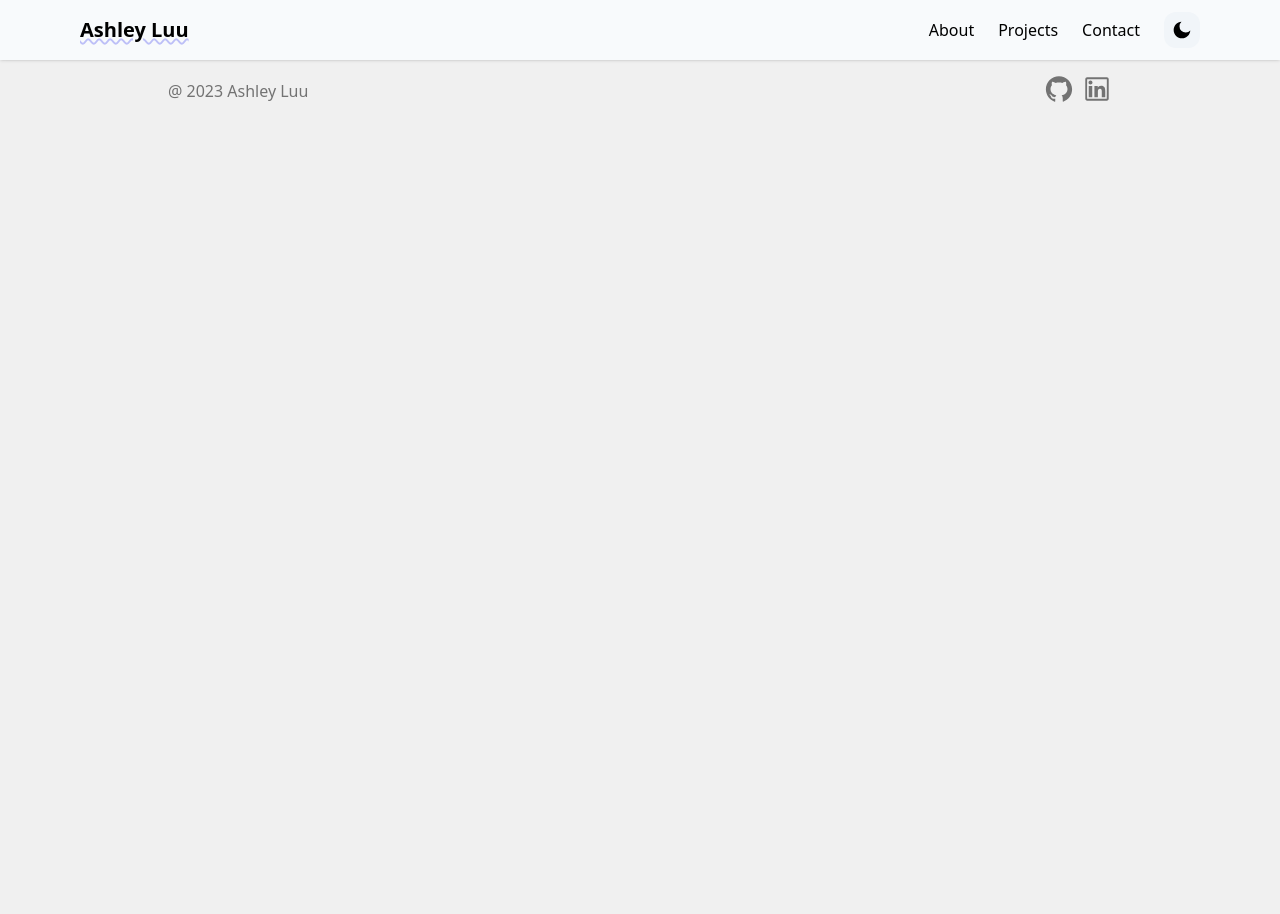
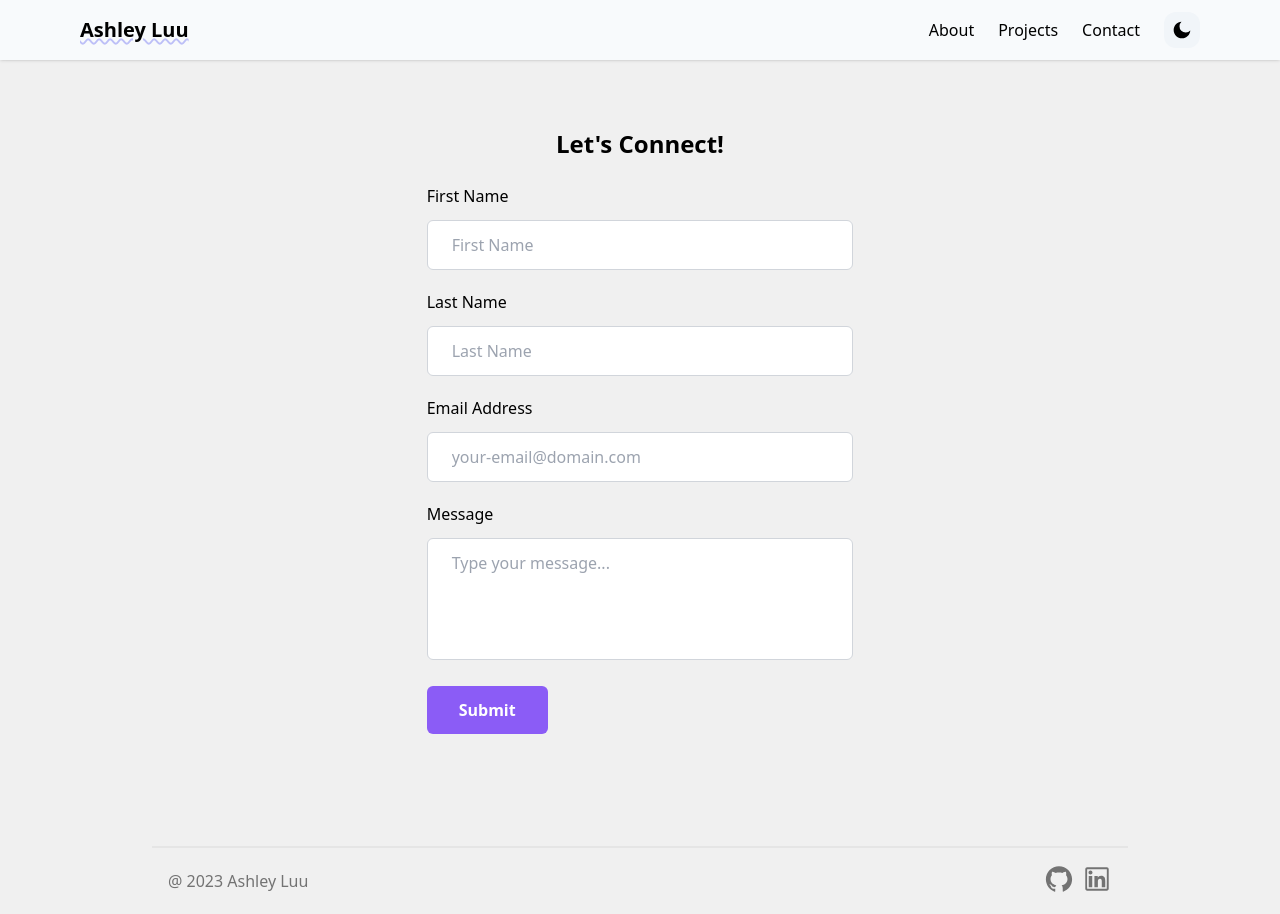
Before and after one commit to ash-t-luu/al-porfolio, a Next.js app: page /contact in a window 1280 px wide. Before the commit the page ends 800 px from the top, so only its background shows below. Built offline with nearby package versions, Linux system fonts and the light colour scheme.

Commit message:
creating skeleton and envisioned css for contact form, added valid and invalid ui for data input, added files and folders for later integration of 3rd party integration

```diff
--- /dev/null
+++ b/app/api/email/route.ts
@@ -0,0 +1,5 @@
+import { NextRequest, NextResponse } from "next/server";
+
+export default function handler(req: NextRequest, res: NextResponse) {
+    console.log(req.body);
+}
--- /dev/null
+++ b/app/components/contact-form.tsx
@@ -0,0 +1,119 @@
+'use client'
+
+import { URLSearchParams } from "next/dist/compiled/@edge-runtime/primitives/url";
+import { FormEvent } from "react"
+
+type FormInput = {
+    firstName: string;
+    lastName: string;
+    email: string;
+    message: string;
+};
+
+export const ContactForm = () => {
+    async function handleSubmit(e: FormEvent) {
+        e.preventDefault();
+        const form = e.currentTarget as HTMLFormElement;
+        const data: FormInput = new FormData(form);
+        console.log('data: ', data);
+
+        try {
+            const response = await fetch('/api/email', {
+                method: 'POST',
+                body: JSON.stringify(data)
+            });
+
+            if (!response.ok) {
+                throw new Error(`Invalid response from fetch: ${response.status}`);
+            }
+
+            alert('Thanks for contacting me. I will get back to you soon!');
+        } catch (error) {
+            console.error(error);
+            alert('We cannot submit the form at the moment. Try again later.');
+        }
+    }
+
+    return (
+        <div className="md:w-full` w-1/3">
+            <h1 className="font-bold text-center text-2xl pb-6 text-black dark:text-white">Let&#39;s Connect!</h1>
+            <form method="post" onSubmit={handleSubmit}>
+                <div className="mb-5">
+                    <label
+                        htmlFor="first-name"
+                        className='mb-3 block text-base font-medium text-black dark:text-neutral-100'
+                    >
+                        First Name
+                    </label>
+                    <input
+                        id="first-name"
+                        type="text"
+                        name="first-name"
+                        placeholder="First Name"
+                        className="w-full rounded-md border border-gray-300 bg-white py-3 px-6 text-base font-medium text-gray-700 outline-none focus:border-purple-500 focus:shadow-md"
+                        required
+                    >
+                    </input>
+                    <span></span>
+                </div>
+                <div className="mb-5">
+                    <label
+                        htmlFor="last-name"
+                        className='mb-3 block text-base font-medium text-black dark:text-neutral-100'
+                    >
+                        Last Name
+                    </label>
+                    <input
+                        id="last-name"
+                        type="text"
+                        name="last-name"
+                        placeholder="Last Name"
+                        className="w-full rounded-md border border-gray-300 bg-white py-3 px-6 text-base font-medium text-gray-700 outline-none focus:border-purple-500 focus:shadow-md"
+                        required
+                    >
+                    </input>
+                    <span></span>
+                </div>
+                <div className="mb-5">
+                    <label
+                        htmlFor="email"
+                        className='mb-3 block text-base font-medium text-black dark:text-neutral-100'
+                    >
+                        Email Address
+                    </label>
+                    <input
+                        id="email"
+                        type="email"
+                        name="email"
+                        placeholder="your-email@domain.com"
+                        className='w-full rounded-md border border-gray-300 bg-white py-3 px-6 text-base font-medium text-gray-700 outline-none focus:border-purple-500 focus:shadow-md'
+                        required
+                    >
+                    </input>
+                    <span></span>
+                </div>
+                <div className="mb-5">
+                    <label
+                        htmlFor="message"
+                        className="mb-3 block text-base font-medium text-black dark:text-neutral-100"
+                    >
+                        Message
+                    </label>
+                    <textarea
+                        id="message"
+                        rows={4}
+                        name="message"
+                        placeholder="Type your message..."
+                        className='w-full resize-none rounded-md border border-gray-300 bg-white py-3 px-6 text-base font-medium text-gray-700 outline-none focus:border-purple-500 focus:shadow-md'
+                        required
+                    ></textarea>
+                </div>
+                <div>
+                    <button className='hover:shadow-form rounded-md bg-violet-500 py-3 px-8 text-base font-semibold text-white outline-none hover:bg-violet-600' type="submit">
+                        Submit
+                    </button>
+                </div>
+            </form>
+        </div>
+    )
+}
--- a/app/components/navbar.tsx
+++ b/app/components/navbar.tsx
@@ -44,7 +44,7 @@ export const NavBar = (): JSX.Element => {
                             return (
                                 <Link
                                     key={idx}
-                                    href={item.page}
+                                    href={`/${item.page}`}
                                     scroll={true}
                                 >
                                     {item.label}
@@ -55,6 +55,6 @@ export const NavBar = (): JSX.Element => {
                     </div>
                 </div>
             </div>
-        </header>
+        </header >
     );
 }
--- a/app/contact/page.tsx
+++ b/app/contact/page.tsx
@@ -1,9 +1,10 @@
 import { NextPage } from "next";
+import { ContactForm } from "../components/contact-form";
 
 const Contact: NextPage = () => {
     return (
-        <div>
-            Contact Me
+        <div className='flex flex-col items-center justify-center pt-32 pb-16 mb-12'>
+            <ContactForm />
         </div>
     );
 }
--- a/app/globals.css
+++ b/app/globals.css
@@ -17,3 +17,32 @@ html {
     @apply dark:bg-zinc-800
   }
 }
+
+input+span {
+  position: relative;
+}
+
+input+span::before {
+  position: absolute;
+  right: -30px;
+  top: 2px;
+}
+
+/* Show red border only when input is invalid and focused */
+input:invalid:focus {
+  border: 1px solid red;
+}
+
+/* Show red '✖' only when input is invalid and focused */
+input:invalid:focus+span::before {
+  /* content: "✖"; */
+  content: '❌';
+  color: red;
+}
+
+/* Show green '✓' when input is valid */
+input:valid+span::before {
+  /* content: "✓"; */
+  content: '✔️';
+  color: green;
+}
--- a/tailwind.config.ts
+++ b/tailwind.config.ts
@@ -9,6 +9,7 @@ const config: Config = {
   darkMode: 'class',
   theme: {
     extend: {
+      screens: { sm: "480px", md: "768px", lg: "976px", xl: "1440pd" },
       animation: {
         bounce: "bounce 0.5s alternate cubic-bezier(0.95, 0.05, 0.795, 0.035) infinite",
       },
```
Also changed, not shown: app/utils/send-email.ts (added).
